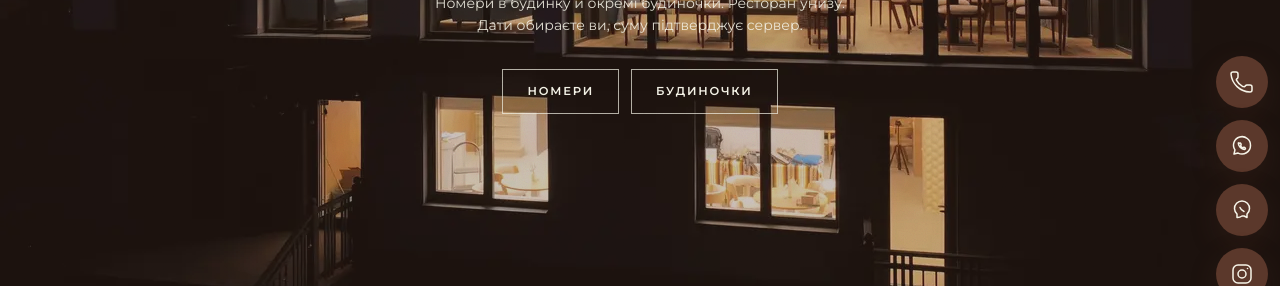
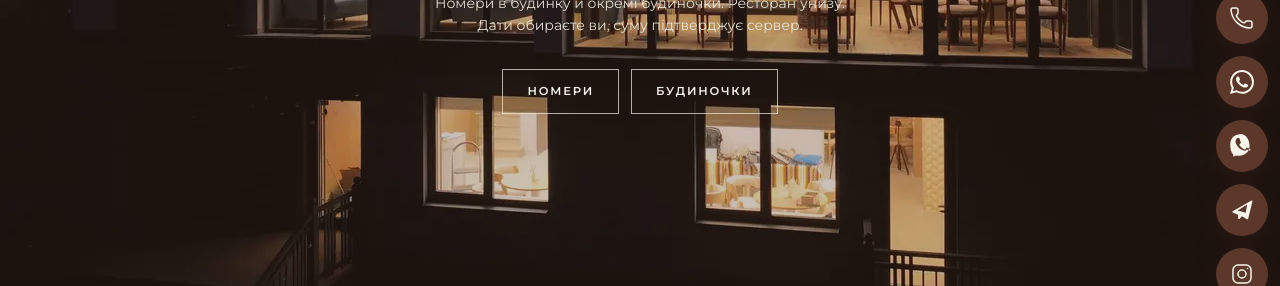
Before and after one commit to Anastasiia1002/dakh, a React (Vite) app in the folder frontend/: page / in a window 1280 px wide. Both pictures are taken after a click on the button "ЗВ’ЯЗАТИСЯ". Shown: the part 422-708 px from the top of the page. Built offline with nearby package versions, Linux system fonts and the light colour scheme; no server answers; a web font is replaced by a local one.

Commit message:
Use branded WhatsApp and Viber marks and add Telegram on the published widget number. (#45)

```diff
--- a/frontend/src/components/QuickActions.tsx
+++ b/frontend/src/components/QuickActions.tsx
@@ -92,26 +92,24 @@ function PhoneIcon({ className }: { className?: string }) {
 
 function WhatsAppIcon({ className }: { className?: string }) {
   return (
-    <svg viewBox="0 0 24 24" className={className} fill="none" stroke="currentColor" strokeWidth="1.5" aria-hidden="true">
-      <path
-        d="M20.5 11.5a8.5 8.5 0 0 1-12.4 7.55L4 20l.95-4.1A8.5 8.5 0 1 1 20.5 11.5Z"
-        strokeLinecap="round"
-        strokeLinejoin="round"
-      />
-      <path d="M9.2 9.6c.2-.5.3-.5.6-.5h.5c.2 0 .3.1.4.3l.5 1.2c.1.2 0 .4-.1.5l-.4.4c-.1.1-.1.3 0 .5.4.7 1.1 1.4 1.8 1.8.2.1.4.1.5 0l.4-.4c.2-.1.4-.2.5-.1l1.2.5c.2.1.3.2.3.4v.5c0 .3 0 .4-.5.6-.5.2-1.3.1-2.7-.5-1.5-.7-2.6-1.8-3.3-3.3-.6-1.3-.7-2.1-.5-2.6Z" strokeLinecap="round" strokeLinejoin="round" />
+    <svg viewBox="0 0 24 24" className={className} fill="currentColor" aria-hidden="true">
+      <path d="M17.472 14.382c-.297-.149-1.758-.867-2.03-.967-.273-.099-.471-.148-.67.15-.197.297-.767.966-.94 1.164-.173.199-.347.223-.644.075-.297-.15-1.255-.463-2.39-1.475-.883-.788-1.48-1.761-1.653-2.059-.173-.297-.018-.458.13-.606.134-.133.298-.347.446-.52.149-.174.198-.298.298-.497.099-.198.05-.371-.025-.52-.075-.149-.669-1.612-.916-2.207-.242-.579-.487-.5-.669-.51-.173-.008-.371-.01-.57-.01-.198 0-.52.074-.792.372-.272.297-1.04 1.016-1.04 2.479 0 1.462 1.065 2.875 1.213 3.074.149.198 2.096 3.2 5.077 4.487.709.306 1.262.489 1.694.625.712.227 1.36.195 1.871.118.571-.085 1.758-.719 2.006-1.413.248-.694.248-1.289.173-1.413-.074-.124-.272-.198-.57-.347m-5.421 7.403h-.004a9.87 9.87 0 0 1-5.031-1.378l-.361-.214-3.741.982.998-3.648-.235-.374a9.86 9.86 0 0 1-1.51-5.26c.001-5.45 4.436-9.884 9.888-9.884 2.64 0 5.122 1.03 6.988 2.898a9.825 9.825 0 0 1 2.893 6.994c-.003 5.45-4.435 9.884-9.885 9.884m8.413-18.297A11.815 11.815 0 0 0 12.05 0C5.495 0 .16 5.335.157 11.892c0 2.096.547 4.142 1.588 5.945L.057 24l6.305-1.654a11.882 11.882 0 0 0 5.683 1.448h.005c6.554 0 11.89-5.335 11.893-11.893a11.821 11.821 0 0 0-3.48-8.413" />
     </svg>
   )
 }
 
 function ViberIcon({ className }: { className?: string }) {
   return (
-    <svg viewBox="0 0 24 24" className={className} fill="none" stroke="currentColor" strokeWidth="1.5" aria-hidden="true">
-      <path
-        d="M7 19.5V16A7.5 7.5 0 1 1 17 16v3.5L14.2 18H12A7.5 7.5 0 0 1 7 19.5Z"
-        strokeLinecap="round"
-        strokeLinejoin="round"
-      />
-      <path d="M10 9.5c.8 2 2 3.2 4 4" strokeLinecap="round" />
+    <svg viewBox="0 0 24 24" className={className} fill="currentColor" aria-hidden="true">
+      <path d="M11.4.028C9.4.053 5.332.688 3.045 3.04 1.274 4.912.3 7.387.273 9.886c-.06 4.85.78 8.42 2.96 10.543V22.8l2.59-1.41c.94.26 1.86.42 2.86.46h.34c6.1-.18 10.82-4.5 10.5-10.57C19.23 5.48 16.1.5 11.4.028Zm5.54 15.42c-.23.6-.96 1.12-1.57 1.27-.5.13-1.15.23-3.54-.93-2.82-1.37-4.63-4.2-4.77-4.4-.13-.2-1.5-2-1.5-3.82 0-1.8.95-2.68 1.29-3.04.33-.35.82-.44 1.1-.44h.8c.26 0 .61 0 .83.7.34.95 1.07 3.3 1.16 3.54.1.24.16.52 0 .73-.16.2-.24.33-.47.56-.23.23-.48.51-.68.69-.22.2-.45.42-.2.73.24.3.96 1.58 2.06 2.56 1.41 1.26 2.6 1.65 2.97 1.84.37.18.58.15.8-.1.21-.24.92-1.07 1.17-1.44.24-.37.49-.3.82-.18.34.13 2.15 1.02 2.52 1.2.37.19.61.28.7.44.08.16.08.9-.27 1.5Z" />
+    </svg>
+  )
+}
+
+function TelegramIcon({ className }: { className?: string }) {
+  return (
+    <svg viewBox="0 0 24 24" className={className} fill="currentColor" aria-hidden="true">
+      <path d="M21.54 2.48c.54-.22 1.1.32.9.87L18.2 20.7c-.18.5-.74.7-1.2.44l-5.02-2.86-2.72 2.6c-.45.43-1.2.12-1.2-.5v-3.73L2.7 14.4c-.55-.22-.58-1-.05-1.26L21.54 2.48Zm-4.3 4.04-9.6 5.86 8.04 2.3 1.56-8.16Z" />
     </svg>
   )
 }
@@ -129,8 +127,8 @@ function InstagramIcon({ className }: { className?: string }) {
 function ChannelIcon({ id, className }: { id: string; className?: string }) {
   if (id === 'whatsapp') return <WhatsAppIcon className={className} />
   if (id === 'viber') return <ViberIcon className={className} />
+  if (id === 'telegram') return <TelegramIcon className={className} />
   if (id === 'instagram') return <InstagramIcon className={className} />
-  if (id === 'telegram') return <ChatIcon className={className} />
   return <PhoneIcon className={className} />
 }
 
--- a/frontend/src/data/catalog.ts
+++ b/frontend/src/data/catalog.ts
@@ -66,6 +66,7 @@ export const site = {
   widgetPhoneHref: 'tel:+380938180001',
   whatsappHref: 'https://wa.me/380938180001',
   viberHref: 'viber://chat?number=%2B380938180001',
+  telegramHref: 'https://t.me/+380938180001',
   email: 'hello@dakh.ua',
   instagram: 'https://www.instagram.com/dakh.myhovo/',
   checkIn: '14:00',
--- a/frontend/src/lib/contactChannels.ts
+++ b/frontend/src/lib/contactChannels.ts
@@ -14,15 +14,18 @@ export function widgetPhoneDetail(href: string) {
   return digits ? `+${digits}` : undefined
 }
 
-/** Phone, WhatsApp, and Viber use the published widget number. Telegram/Messenger are omitted unless configured. */
+/** Phone, WhatsApp, Viber, and Telegram use the published widget number. Messenger is omitted unless configured. */
 export function widgetContactChannels(
-  source: Pick<typeof site, 'widgetPhoneHref' | 'whatsappHref' | 'viberHref' | 'instagram'> = site,
+  source: Pick<typeof site, 'widgetPhoneHref' | 'whatsappHref' | 'viberHref' | 'telegramHref' | 'instagram'> = site,
 ): ContactChannel[] {
   const channels: ContactChannel[] = [
     { id: 'phone', label: 'Подзвонити', href: source.widgetPhoneHref, detail: widgetPhoneDetail(source.widgetPhoneHref) },
     { id: 'whatsapp', label: 'WhatsApp', href: source.whatsappHref, external: true },
     { id: 'viber', label: 'Viber', href: source.viberHref },
   ]
+  if (source.telegramHref) {
+    channels.push({ id: 'telegram', label: 'Telegram', href: source.telegramHref, external: true })
+  }
   const socials: OfficialSocial[] = officialSocials(source)
   for (const social of socials) {
     const id = social.label.toLowerCase()
```
Also changed, not shown: 2 other files (tests, documents, lock files or other folders).
